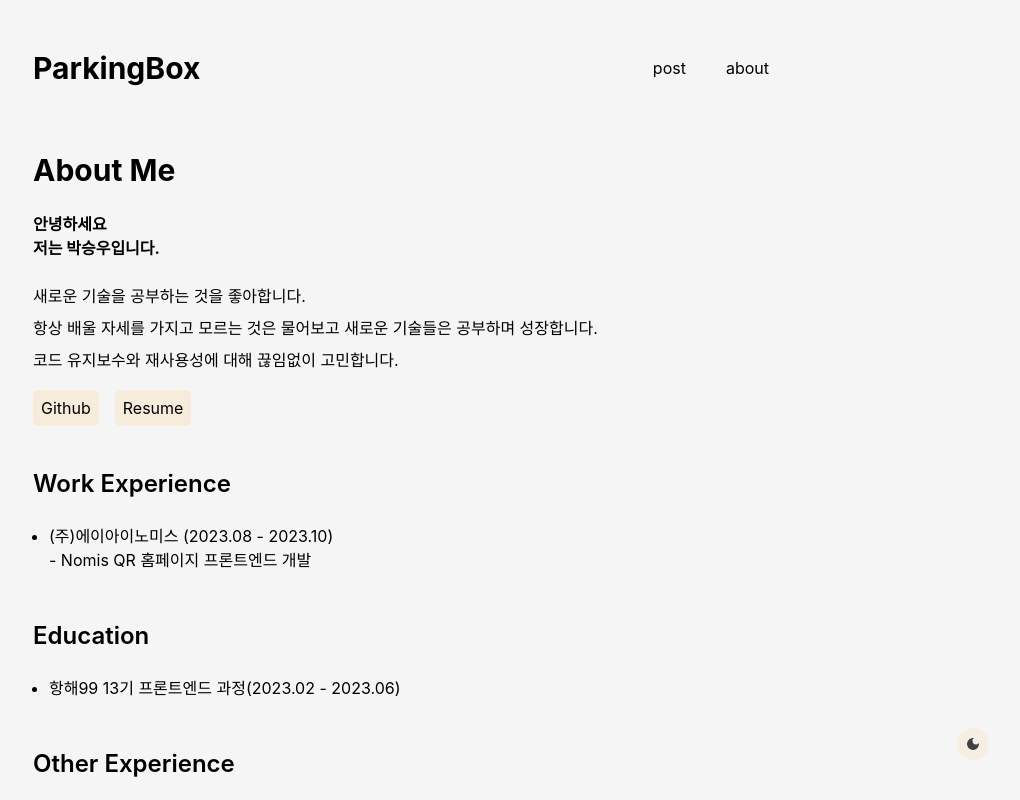
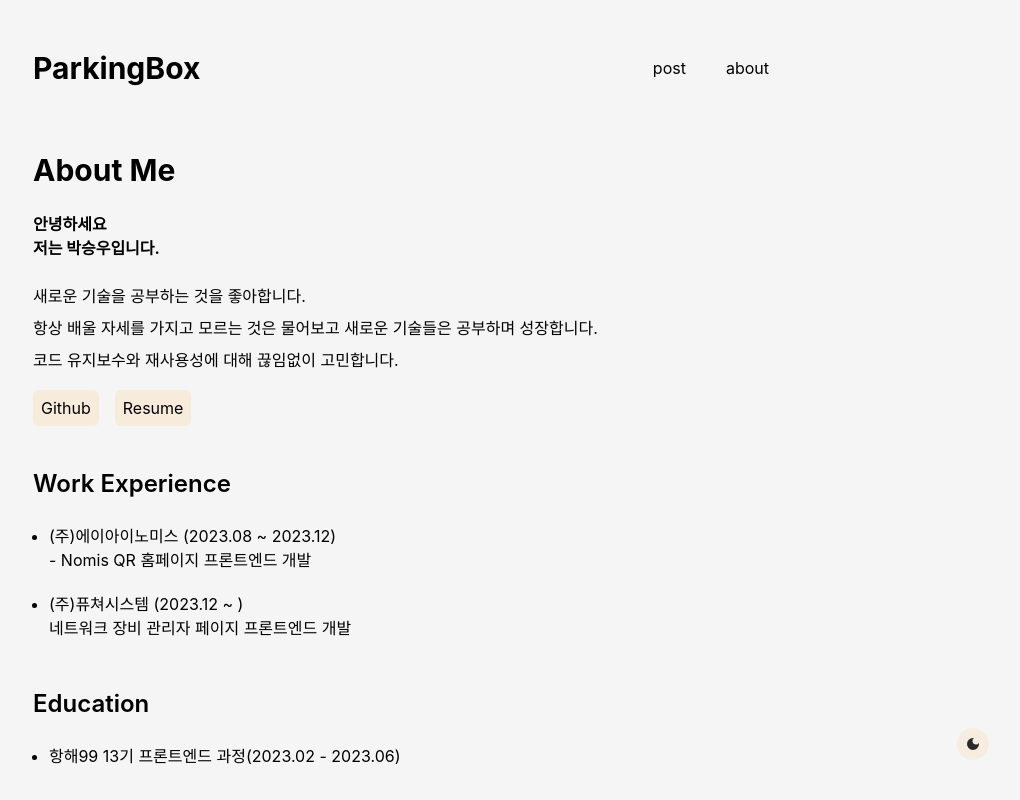
Before and after one commit to parkingbox/Parking-Blog, a Next.js app: page /about in a window 1280 px wide. Shown: the top 800 px of the page, without its empty margins (239-1259 px from the left). Built offline with nearby package versions, Linux system fonts and the light colour scheme; a web font is replaced by a local one.

Commit message:
fix: Update AboutPage

```diff
--- a/src/app/about/page.tsx
+++ b/src/app/about/page.tsx
@@ -56,11 +56,17 @@ function About() {
 
         <section className="mb-12">
           <h4 className="mb-6 text-2xl font-semibold">Work Experience</h4>
-          <ul className="flex list-disc flex-col gap-1 px-4">
+          <ul className="flex list-disc flex-col gap-5 px-4">
             <li>
               <div>
-                <p>(주)에이아이노미스 (2023.08 - 2023.10)</p>
+                <p>(주)에이아이노미스 (2023.08 ~ 2023.12)</p>
                 <p> - Nomis QR 홈페이지 프론트엔드 개발</p>
+              </div>
+            </li>
+            <li>
+              <div>
+                <p>(주)퓨쳐시스템 (2023.12 ~ )</p>
+                <p> 네트워크 장비 관리자 페이지 프론트엔드 개발</p>
               </div>
             </li>
           </ul>
```
